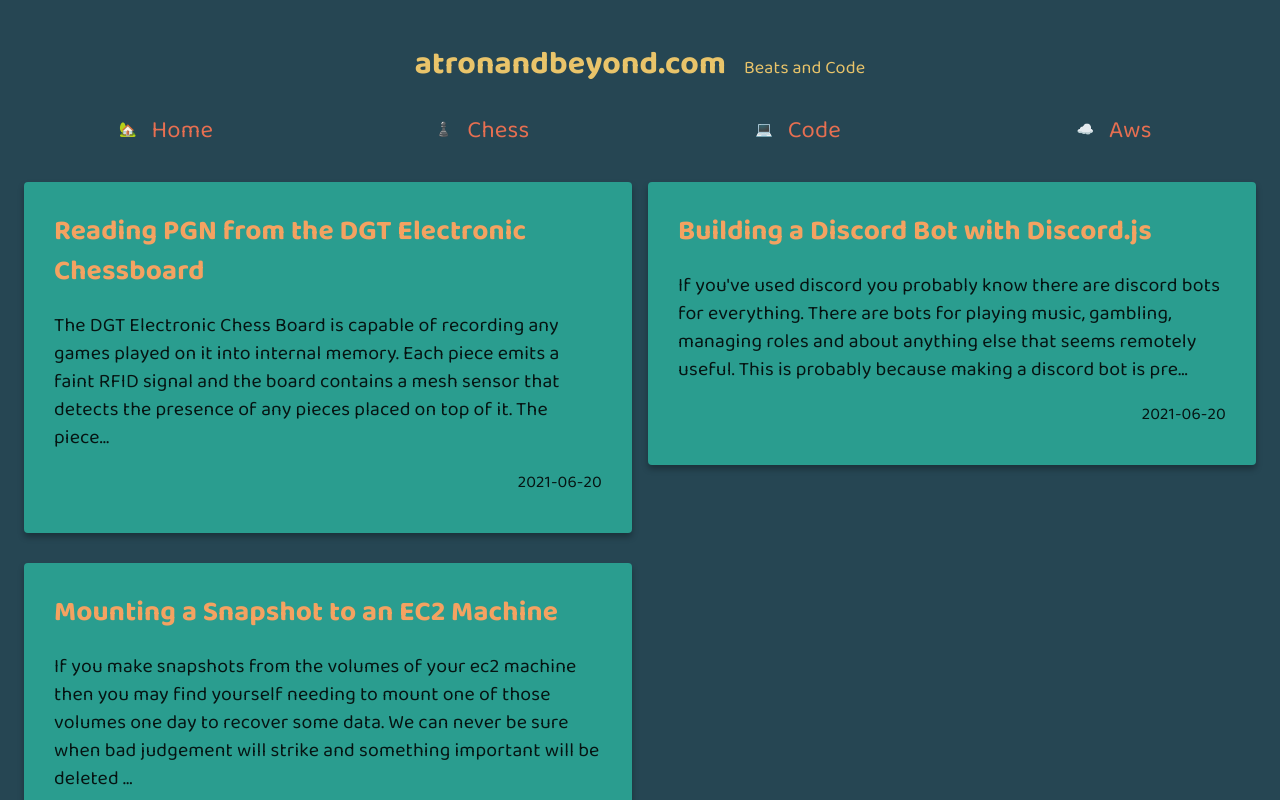
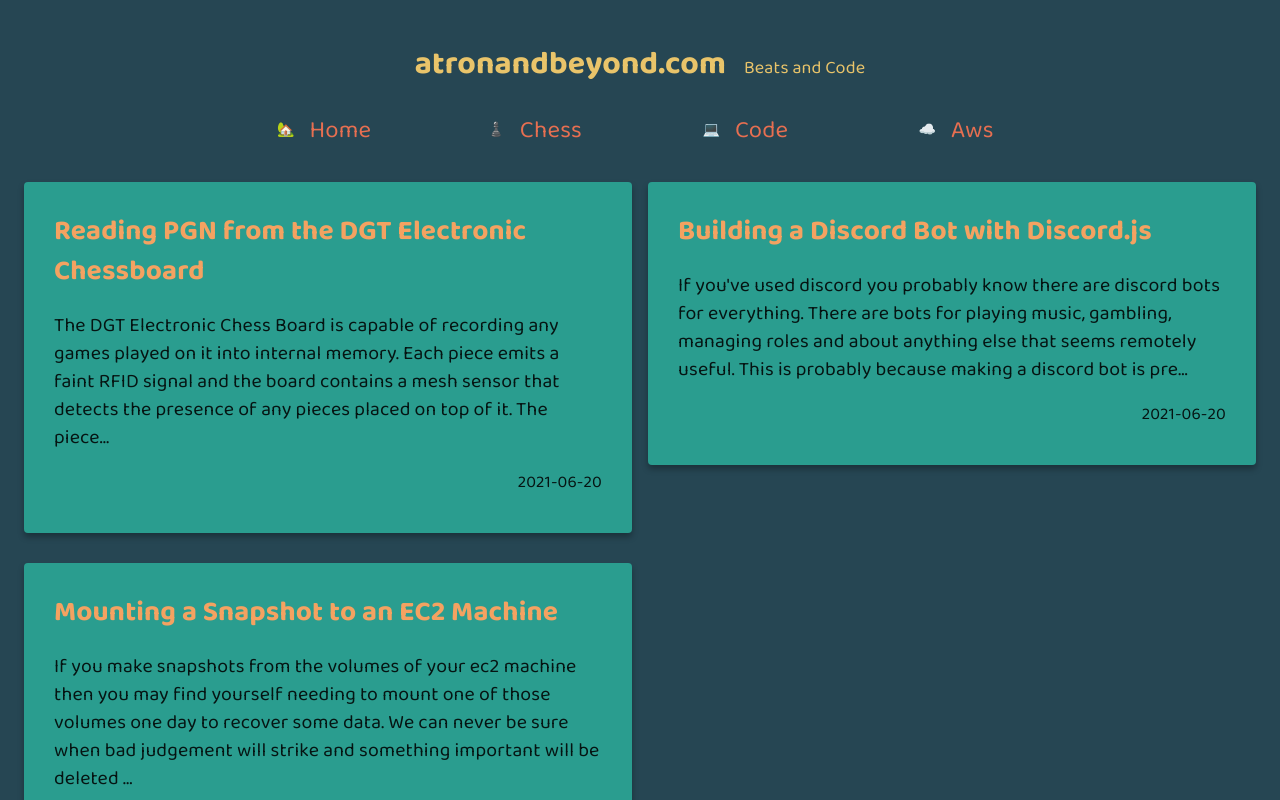
Before and after one commit to awayawm/atronandbeyond.com, a React app: page / in a window 1280 px wide. Shown: the top 800 px of the page. Built offline with nearby package versions, Linux system fonts and the light colour scheme; a web font is replaced by a local one.

Commit message:
make tags closer to each other

```diff
--- a/src/Components/ArticlePreview.js
+++ b/src/Components/ArticlePreview.js
@@ -12,8 +12,9 @@ let ArticlePreview = (props) => {
     return (
         <ArticlesCard className="articles-card">
             <CardContent className="cardContent">
-                <h1 className="icon-header"><Link className="navLink"
-                                                  to={`/article/${props.article.link}`}>{props.article.title}</Link>
+                <h1 className="icon-header">
+                    <Link className="navLink"
+                          to={`/article/${props.article.link}`}>{props.article.title}</Link>
                 </h1>
                 {/* eslint-disable-next-line react/no-children-prop */}
                 <ReactMarkdown className="article-preview-text" children={_.truncate(props.data, {length: 250})}/>
--- a/src/Components/Navbar.js
+++ b/src/Components/Navbar.js
@@ -8,11 +8,17 @@ let Navbar = (props) => {
     return (
         <div className="navbar">
             <Grid container spacing={4}>
-            {props.tags
-                .filter((tag) => tag.enabled)
-                .map((tag, i) => (
-                    <NavItem key={i} tag={tag}/>
-                ))}
+                <Grid xs={2}>
+                </Grid>
+                <Grid container xs={8}>
+                    {props.tags
+                        .filter((tag) => tag.enabled)
+                        .map((tag, i) => (
+                            <NavItem key={i} tag={tag}/>
+                        ))}
+                </Grid>
+                <Grid xs={2}>
+                </Grid>
             </Grid>
         </div>
     )
```
